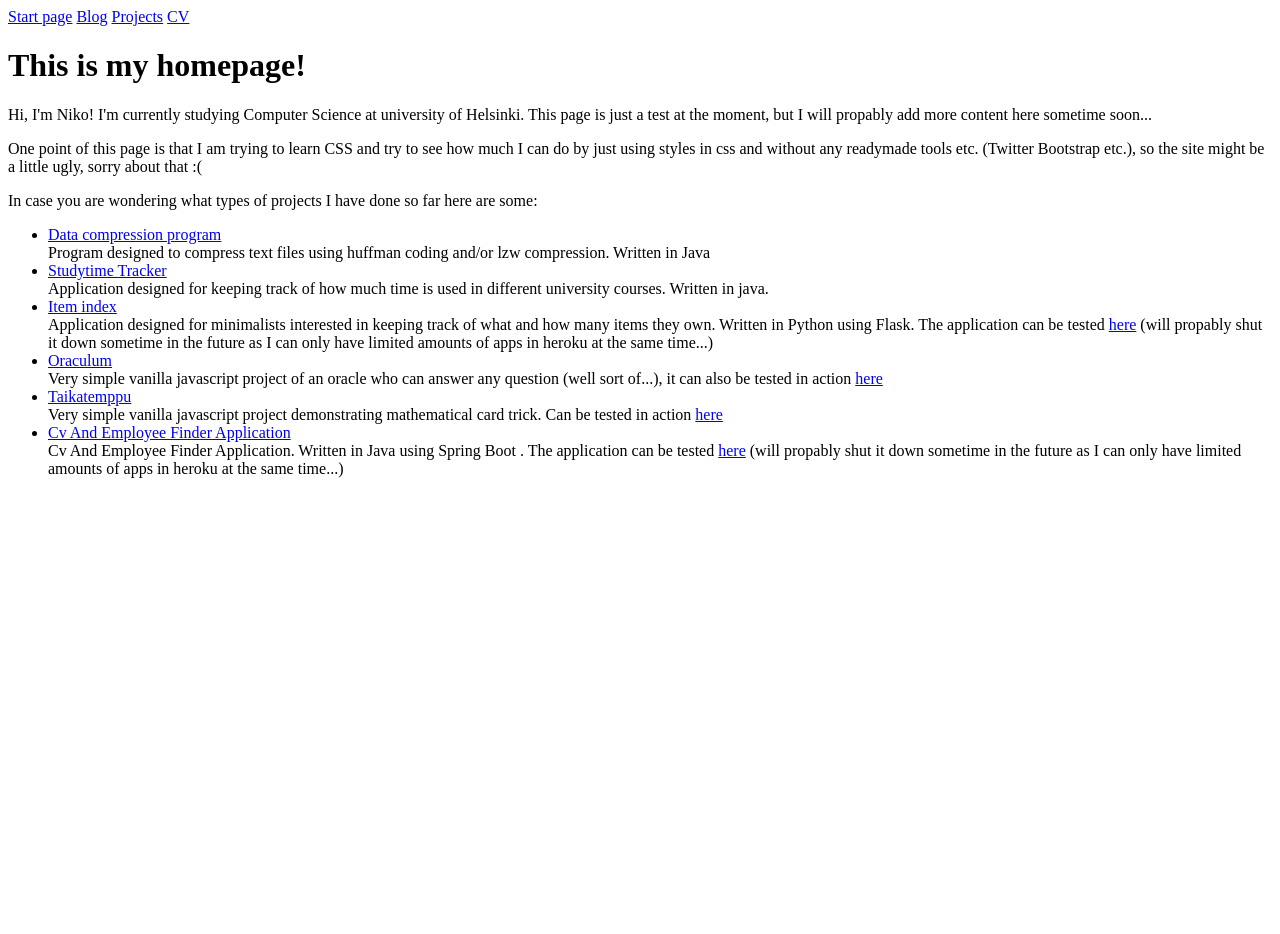
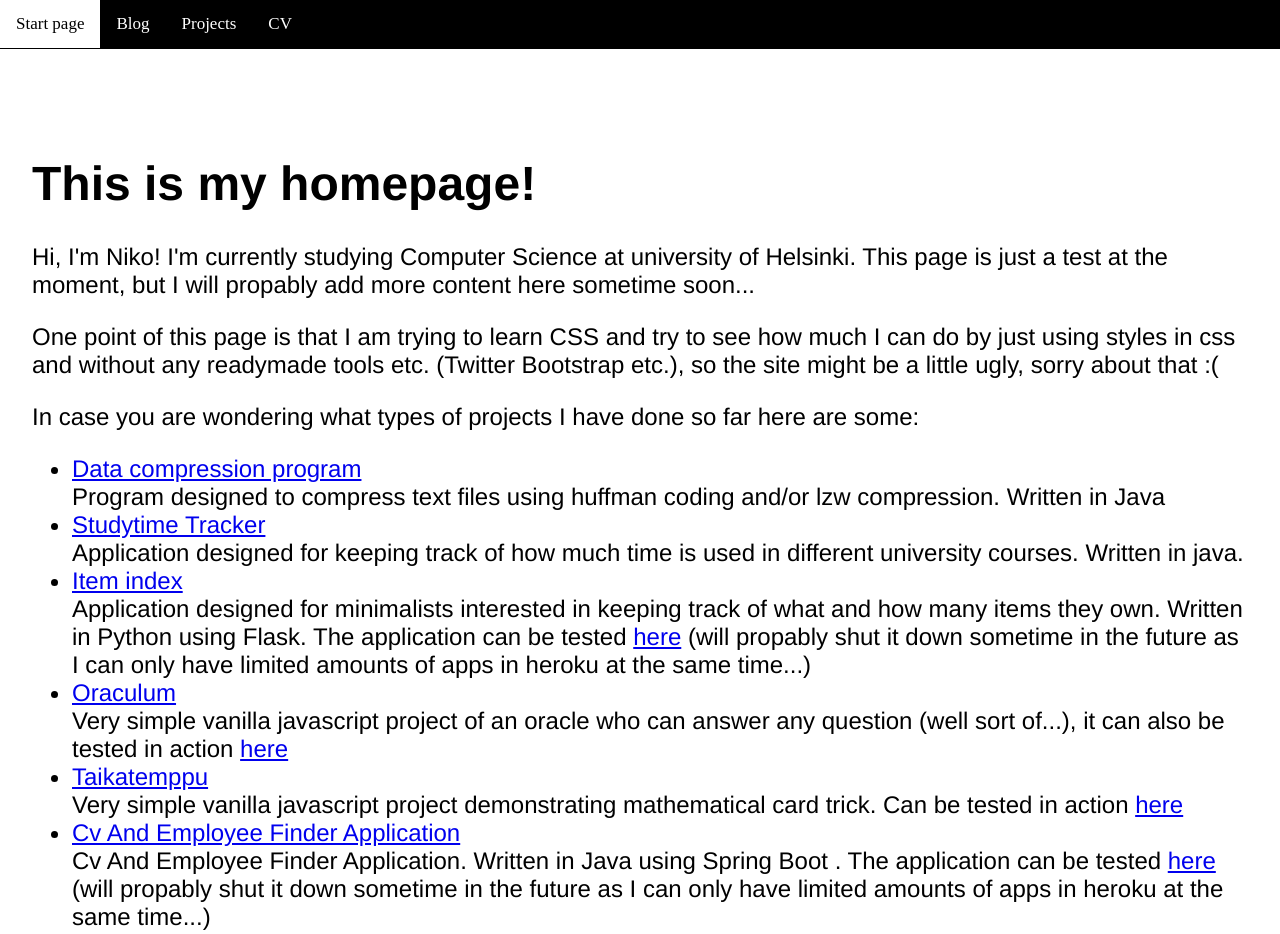
Before and after one commit to nikomn/nikomn.github.io, a plain HTML site: page index.html in a window 1280 px wide. Before the commit the page ends 800 px from the top, so only its background shows below. Drawn offline with Linux system fonts and the light colour scheme.

Commit message:
css edit

```diff
--- a/index.html
+++ b/index.html
@@ -3,7 +3,7 @@
 
 <head>
   <meta charset="utf-8">
-  <link rel="stylesheet" href="simple-style.css">
+  <LINK href="styles.css" rel="stylesheet" type="text/css">
   <title>Welcome Guest!</title>
   <meta name="viewport" content="width=device-width, initial-scale=1, shrink-to-fit=no"/>
 </head>
--- a/styles.css
+++ b/styles.css
@@ -1,17 +1,40 @@
-* {
-  margin:0px;
-  padding:0px;
+.menu {
+  position: fixed;
+  background-color: black;
+  overflow: hidden;
+  width:100%;
+  top: 0px;
+  left:0px;
+  z-index: 1000;
+  border-bottom: 1px solid black;
+  flex-direction: column;
 }
 
-#octocat {
-  display: block;
-  width:384px;
-  margin: 50px auto;
+.menu a {
+  float: left;
+  color: white;
+  text-align: center;
+  padding: 14px 16px;
+  text-decoration: none;
+  font-size: 17px;
 }
 
-p {
-  display: block;
-  width: 400px;
-  margin: 50px auto;
-  font: 30px Monaco,"Courier New","DejaVu Sans Mono","Bitstream Vera Sans Mono",monospace;
+.menu a:hover {
+  background-color: lightgray;
+  color: black;
 }
+
+.menu a.selected {
+  background-color: white;
+  color: black;
+}
+
+.content {
+  padding: 4em 1em;
+  position: relative;
+  top: 20px;
+  margin: 0 auto;
+  max-width: 60em;
+  font-family: 'Helvetica', 'Ariel', sans-serif;
+  font-size: 150%;
+}
```
